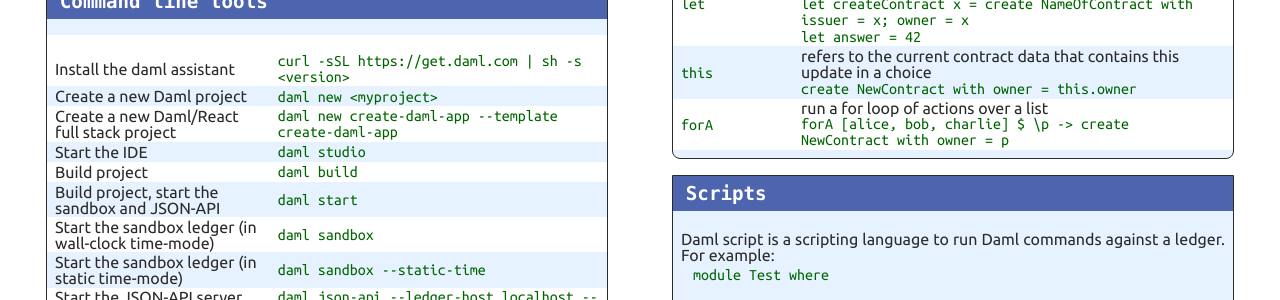
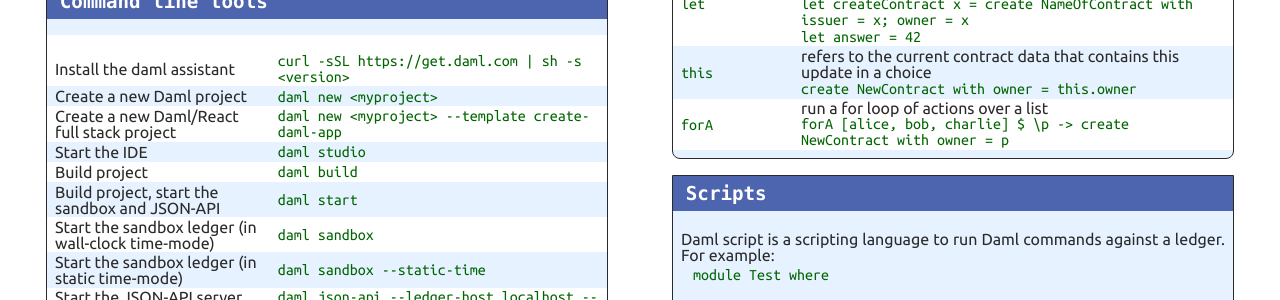
Before and after one commit to digital-asset/daml-cheat-sheet, a Jekyll site: the page built from index.html, in a window 1280 px wide and 900 px high, scrolled down 1072 px. Shown: the part 152-452 px from the top of the window. Built offline with Jekyll 4.4.1, drawn with Linux system fonts in a browser that asks for light colours.

Commit message:
Tweak the daml new full stack example (#21)
The proposed change clarifies how the new command works with templates, IMO.

```diff
--- a/_includes/en/CommandLine.md
+++ b/_includes/en/CommandLine.md
@@ -2,7 +2,7 @@
 | -------------------- | ----------------------------------------------------- |
 | Install the daml assistant | `curl -sSL https://get.daml.com | sh -s <version>` |
 | Create a new Daml project | `daml new <myproject>` |
-| Create a new Daml/React full stack project | `daml new create-daml-app --template create-daml-app` |
+| Create a new Daml/React full stack project | `daml new <myproject> --template create-daml-app` |
 | Start the IDE | `daml studio` |
 | Build project | `daml build` |
 | Build project, start the sandbox and JSON-API | `daml start` |
```
